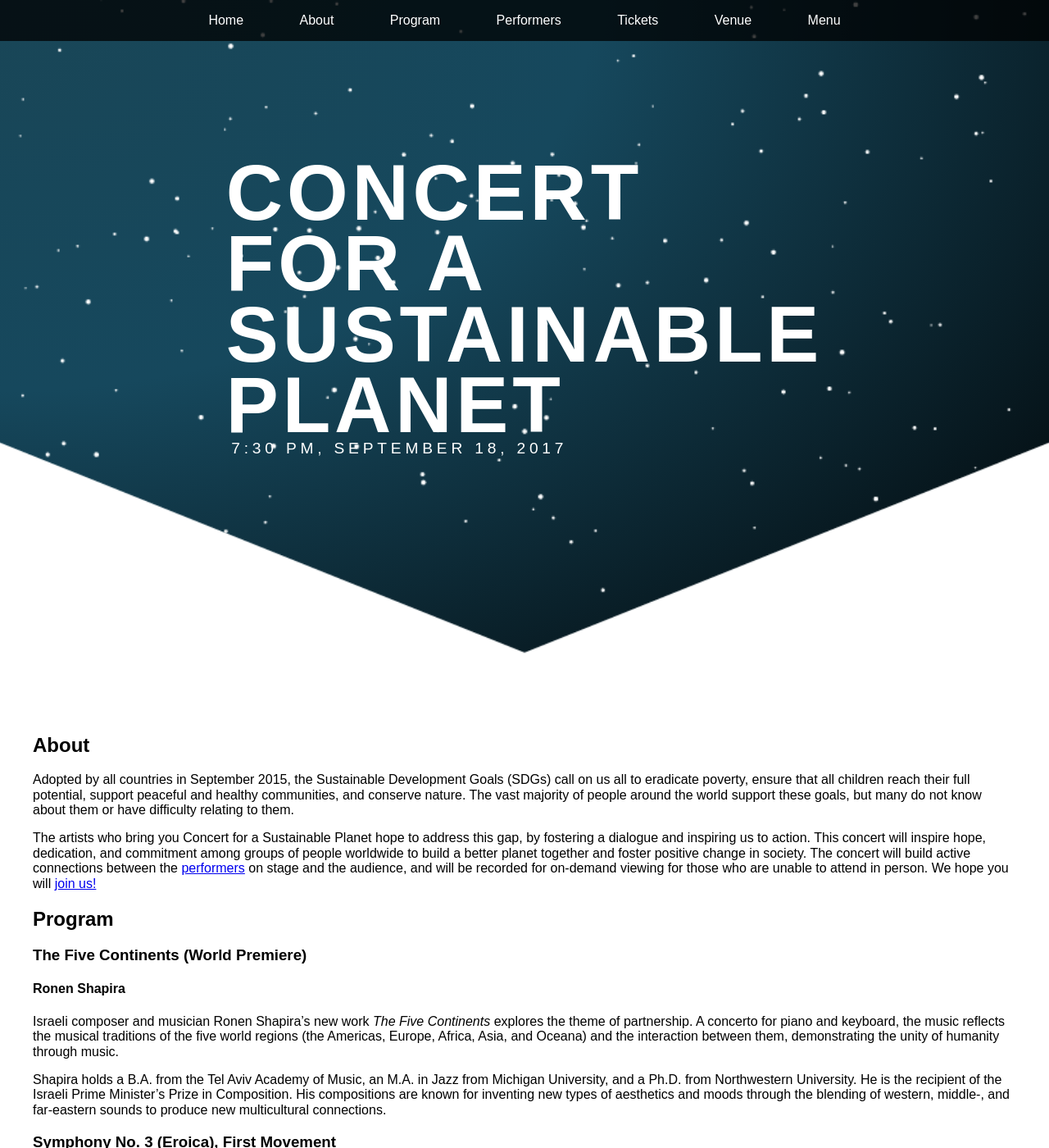
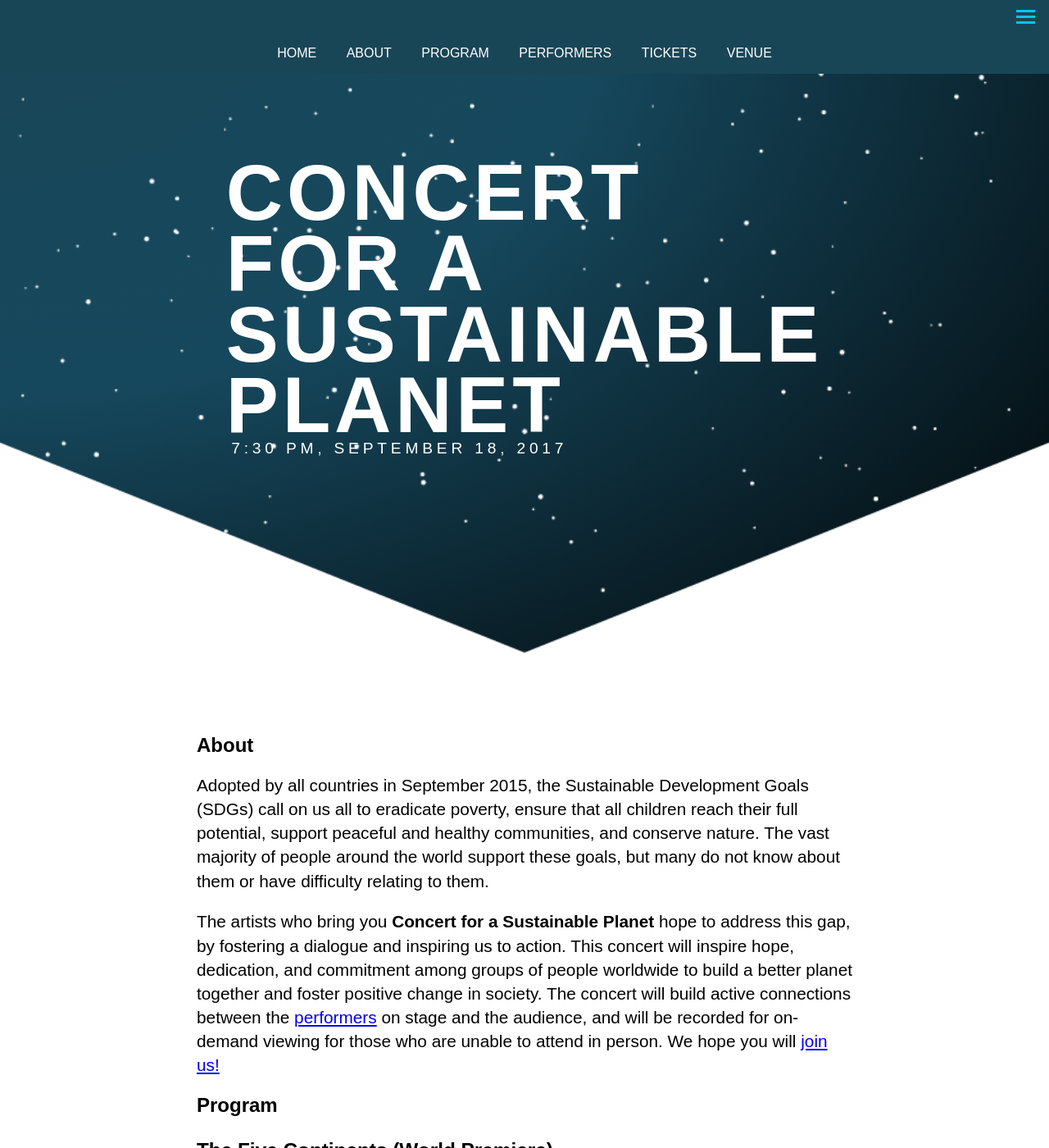
Before and after one commit to cmaddox12/Carnegie-Concert-2017, a Jekyll site: the page built from index.md, in a window 1280 px wide and 1400 px high. Shown: the whole window at 82% size. Built offline with Jekyll 4.4.1, drawn with Linux system fonts in a browser that asks for light colours.

Commit message:
Tweaked js for masthead nav

```diff
--- a/_includes/header.html
+++ b/_includes/header.html
@@ -1,6 +1,8 @@
 <header class="masthead" role="banner">
   <div class="masthead__wrapper">
   <nav id="nav-primary" class="masthead__menu-wrapper">
+      <input type="checkbox" id="button">
+      <label for="button" onclick=""></label>
       <ul class="masthead__menu">
         <li>
           <a href="#home" class="masthead__menu-item">Home</a>
@@ -10,9 +12,6 @@
             <a href="{{ site.url }}{{ link.url }}" class="masthead__menu-item">{{ link.title }}</a>
           </li>
         {% endfor %}
-        <li>
-          <a href="#0" class="overlay__menu-trigger masthead__menu-item" aria-label="Navigation Menu" title="Navigation Menu">Menu</a>
-        </li>
       </ul>
     </nav>
     <h1 class="logo">
--- a/_sass/_blocks.scss
+++ b/_sass/_blocks.scss
@@ -13,4 +13,7 @@
 
 .block__content {
 
+  font-size: $base-font-size * 1.3;
+  line-height: 1.4;
+
 }
--- a/_sass/_layout.scss
+++ /dev/null
@@ -1,99 +0,0 @@
-html, body {
-  margin: 0;
-  padding: 0;
-
-  font-family: $base-font-family;
-  font-size: $base-font-size;
-  font-weight: $base-font-weight;
-  line-height: $base-line-height;
-}
-
-.site-header {
-  background-attachment:
-    scroll,
-    fixed,
-    fixed,
-    fixed;
-  background-image:
-    url('/assets/images/bg_overlay_fff.png'),
-    url('/assets/images/bg_planet_vertical.png'),
-    url('/assets/images/bg_stars.png'),
-    radial-gradient(farthest-corner at 0 0 , #194657 0%, #16485d 40%, #000 100%);
-  background-position:
-    bottom center,
-    bottom center,
-    center center,
-    center center;
-  background-repeat:
-    no-repeat,
-    no-repeat,
-    no-repeat,
-    no-repeat;
-  background-size:
-    cover,
-    contain,
-    cover,
-    cover;
-  position: relative;
-  height: 100%;
-  height: 100vh;
-  display: -webkit-flex;
-    display: -ms-flexbox;
-    display: flex;
-  -webkit-align-items: center;
-      -ms-flex-align: center;
-          align-items: center;
-  -webkit-justify-content: center;
-      -ms-flex-pack: center;
-          justify-content: center;
-}
-
-
-.site-footer {
-  display: none;
-}
-
-.page-section {
-  border-top: 2px solid #ccc;
-  margin: 0;
-  padding: 2em 0;
-  position: relative;
-  width: 80%;
-  margin: 0 auto;
-
-  &:before {
-    content:"";
-    display:block;
-    position:absolute;
-    z-index:-1;
-    top: .5em;
-    left: 0;
-    right: 0;
-    bottom: 0;
-    border-top: 2px solid #ccc
-  }
-
-}
-
-.page-section-header {
-
-  position: relative;
-  margin: 0 auto;
-  width: 80%;
-
-  h2 {
-    font-size: 400%;
-    margin: 0;
-    color: 000;
-    text-transform: uppercase;
-    letter-spacing: 3px;
-    text-align: center;
-
-  }
-
-}
-
-.page-section-content {
-  width: 60%;
-  margin: 0 auto;
-}
--- a/_sass/_masthead.scss
+++ b/_sass/_masthead.scss
@@ -1,22 +1,18 @@
 .masthead {
   background-attachment:
     scroll,
-    //fixed,
     fixed,
     fixed;
   background-image:
     url('/assets/images/bg_overlay_fff.png'),
-    //url('/assets/images/bg_planet_vertical.png'),
     url('/assets/images/bg_stars.png'),
     radial-gradient(farthest-corner at 0 0 , #194657 0%, #16485d 40%, #000 100%);
   background-position:
     bottom center,
-    //bottom center,
     center center,
     center center;
   background-repeat:
     no-repeat,
-    //no-repeat,
     no-repeat,
     no-repeat;
   background-size:
@@ -28,24 +24,43 @@
 }
 .masthead__wrapper {
   margin: auto;
-  max-width: $content-width;
-  //overflow: auto;
-  //padding: 0 1em;
+  max-width: $masthead-width;
   text-align: center;
 }
 
 .masthead__menu-wrapper {
-  background: rgba(0,0,0,.75);
-  position: relative;
+  background: rgba(25,70,87,1);
+  position: fixed;
   top: 0;
   left: 0;
-  //padding: 1em;
   width: 100%;
 
   @include media-query($on-big-screen){
     position: fixed;
   }
+}
 
+.masthead__menu-wrapper input[type=checkbox] {
+  position: absolute;
+  top: -9999px;
+  left: -9999px;
+}
+
+.masthead__menu-wrapper label {
+  cursor: pointer;
+  display: block;
+  min-height: 2.5em;
+
+  &:after {
+    background-image: url('/assets/images/menu-icon.png');
+    content: '';
+    position: absolute;
+    right: .6em;
+    top: .4em;
+    font-size: 1.8em;
+    width: 23px;
+    height: 17px;
+  }
 }
 
 .masthead__menu {
@@ -55,7 +70,6 @@
 
   li {
     display: block;
-    padding: 1em;
 
     @include media-query($on-big-screen){
       display: inline-block;
@@ -65,12 +79,23 @@
 .masthead__menu-item {
   color: #fff;
   text-decoration: none;
+  text-transform: uppercase;
   padding: 1em;
+  display: block;
+  transition: color .3s;
+
+  &:focus,
+  &:hover {
+    color: #00c5ff;
+  }
+}
+
+.active {
+  color: #00c5ff;
 }
 
 .logo {
   color: #fff;
-  font-family: "Ingra", ingra, sans-serif;
   font-size: 3em;
   text-transform: uppercase;
   margin: 2em auto 3em auto;
--- a/assets/js/site.js
+++ b/assets/js/site.js
@@ -3,7 +3,7 @@ $(function() {
   // Cache selectors
   var lastId,
     topMenu = $("#nav-primary"),
-    topMenuHeight = topMenu.outerHeight()+15,
+    topMenuHeight = topMenu.outerHeight()+30,
     // All list items
     menuItems = topMenu.find("a"),
     // Anchors corresponding to menu items
@@ -14,6 +14,14 @@ $(function() {
       } catch (e) {
         // do nothing
       }
+  });
+
+  console.log(topMenuHeight);
+
+  $(".masthead__menu-item").click(function () {
+    $('input[type=checkbox]').removeAttr('checked');
+    $(".masthead__menu-item").removeClass("active");
+    $(this).addClass("active");
   });
 
   // Animated Scroll
--- a/assets/styles/main.scss
+++ b/assets/styles/main.scss
@@ -4,13 +4,14 @@
 @charset "utf-8";
 
 // Our variables
-$base-font-family: "Ingra", ingra, sans-serif;
+//$base-font-family: "Ingra", ingra, sans-serif;
+$base-font-family: "Proxima Nova", proxima-nova, sans-serif;
 $base-font-size:   100%;
 $base-font-weight: 400;
 $small-font-size:  $base-font-size * 0.875;
 $base-line-height: 1.4;
 
-$spacing-unit:     30px;
+$spacing-unit:     1em;
 
 $text-color:       #111;
 $background-color: #fdfdfd;
@@ -20,8 +21,11 @@ $grey-color:       #828282;
 $grey-color-light: lighten($grey-color, 40%);
 $grey-color-dark:  darken($grey-color, 25%);
 
+// Width of the masthead
+$masthead-width: 1200px;
+
 // Width of the content area
-$content-width:    1200px;
+$content-width: 800px;
 
 $on-palm:          100%;
 $on-laptop:        100%;
```
Also changed, not shown: _sections/about.md (+1 -1 lines), assets/images/menu-icon.png (added).
